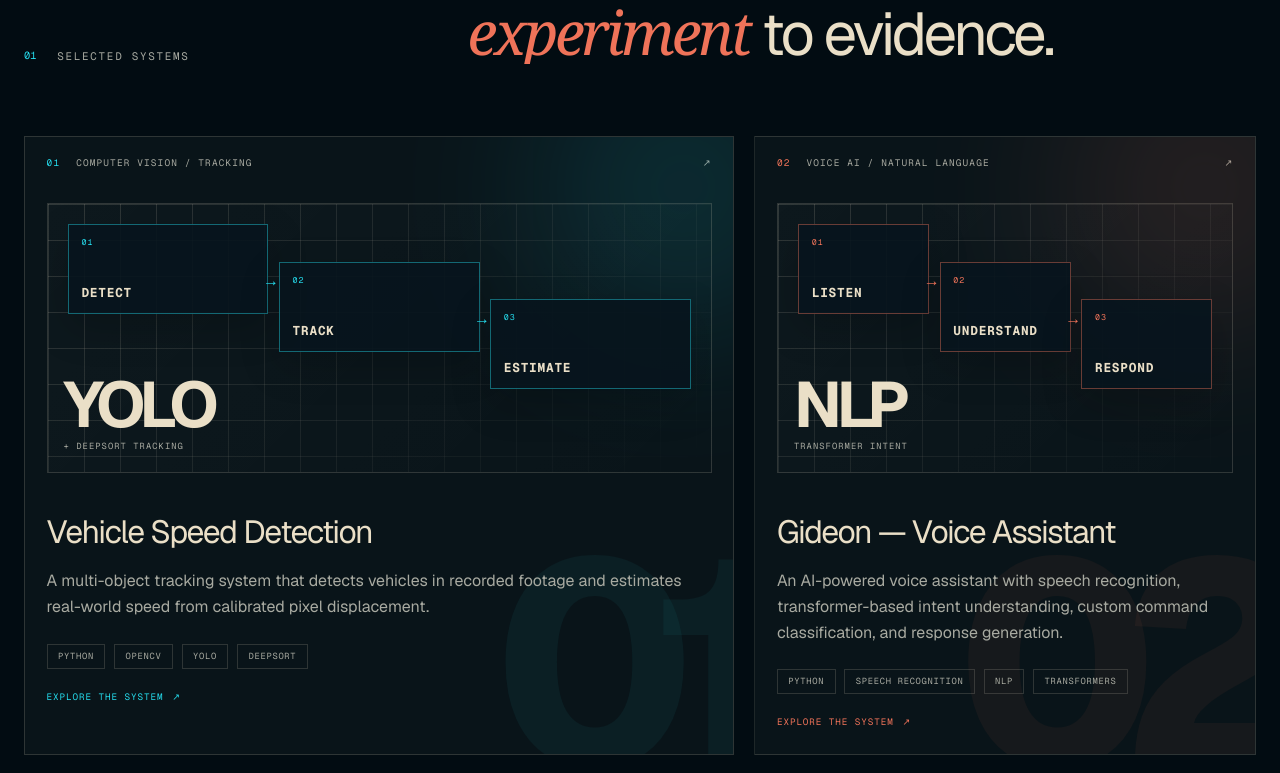
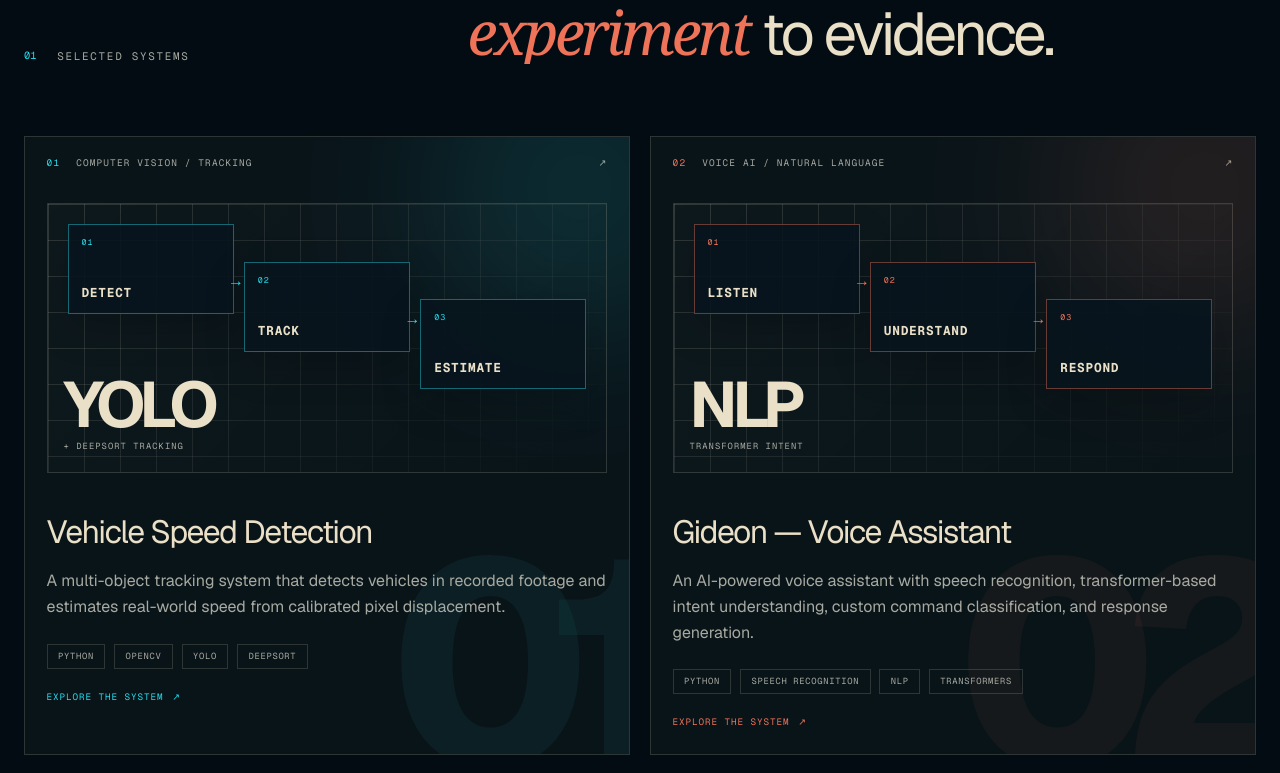
Before and after one commit to neevj2006/portfolio, a Next.js app: page / in a window 1280 px wide. Shown: the part 1140-1913 px from the top of the page. Built offline with nearby package versions, Linux system fonts and the light colour scheme.

Commit message:
style: equalize featured project cards

```diff
--- a/app/globals.css
+++ b/app/globals.css
@@ -253,8 +253,8 @@ h1, h2, h3, p { margin-top: 0; }
 
 .featured-grid { display: grid; grid-template-columns: repeat(12, 1fr); gap: 1.25rem; perspective: 1200px; }
 .project-card { --rx: 0deg; --ry: 0deg; position: relative; min-height: 600px; padding: 1.35rem; background: rgba(11,23,27,.86); border: 1px solid var(--line); overflow: hidden; transform: rotateX(var(--rx)) rotateY(var(--ry)); transform-style: preserve-3d; transition: transform .18s ease, border-color .3s ease, background .3s ease, opacity .8s ease; }
-.project-card:nth-child(1) { grid-column: span 7; }
-.project-card:nth-child(2) { grid-column: span 5; }
+.project-card:nth-child(1),
+.project-card:nth-child(2) { grid-column: span 6; }
 .project-card:nth-child(3) { grid-column: 3 / span 8; min-height: 520px; }
 .project-card:hover, .project-card:focus-visible { border-color: rgba(86,230,225,.62); background: rgba(13,30,35,.96); }
 .project-card::after { content: attr(data-index); position: absolute; right: -.05em; bottom: -.18em; z-index: -1; color: color-mix(in srgb, var(--accent) 5%, transparent); font-size: 18rem; font-weight: 800; letter-spacing: -.14em; line-height: 1; }
```
